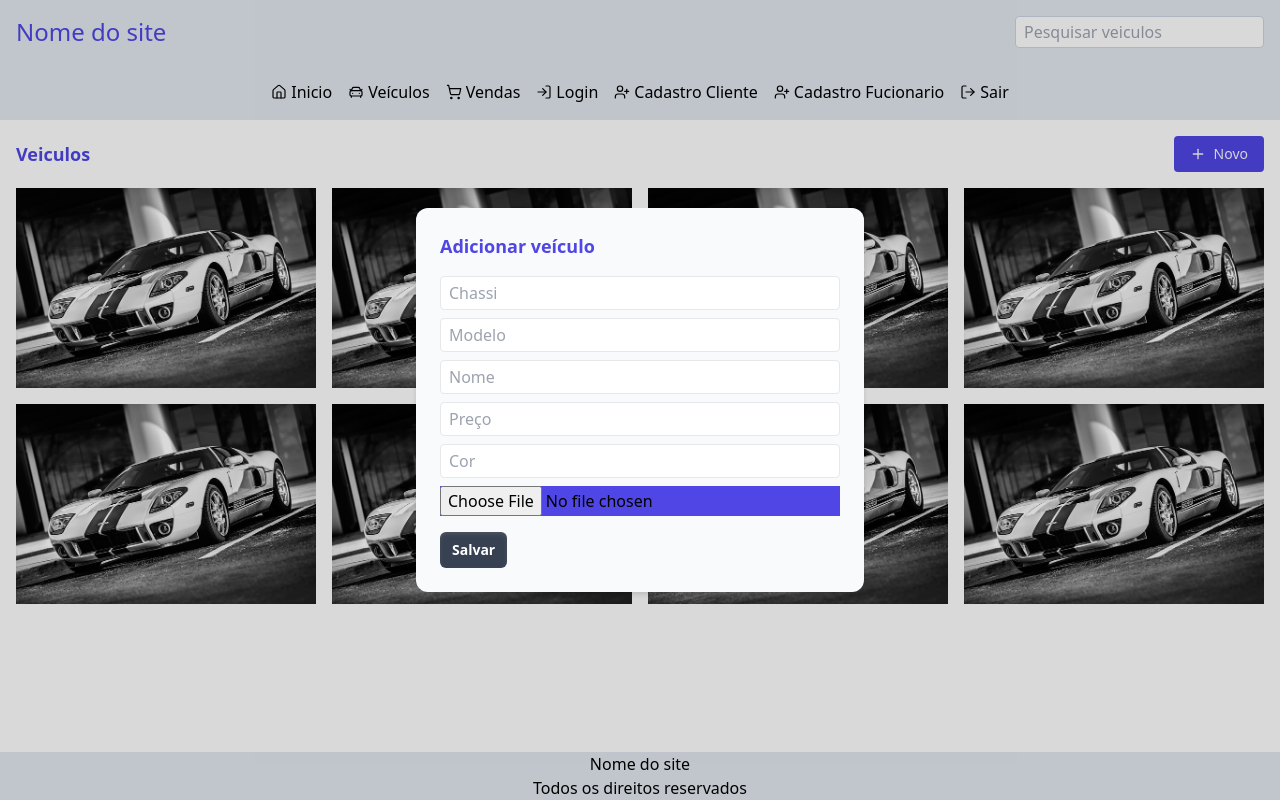
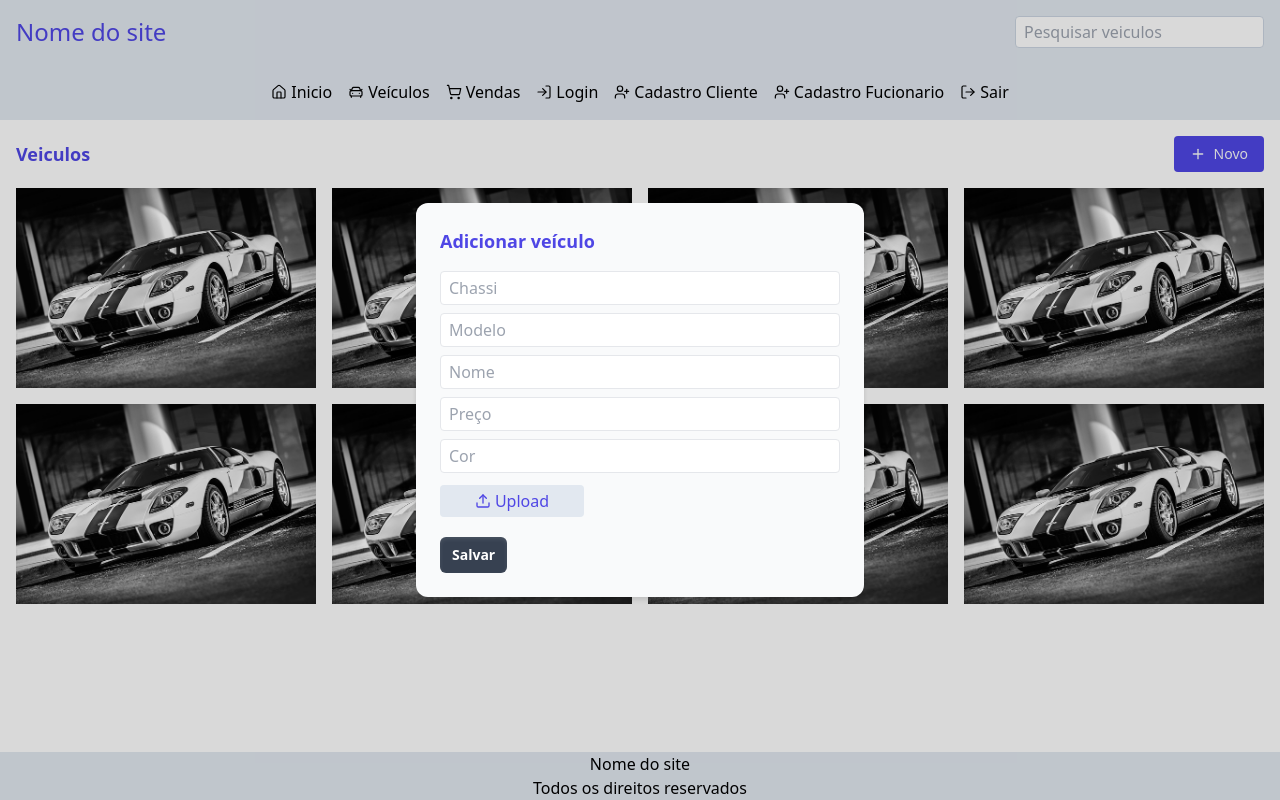
Before and after one commit to POO-ADS-IFPB-CZ/projeto-final-revachol, a React (Vite) app in the folder frontend_consorcio_automovel/: page /veiculos in a window 1280 px wide. Both pictures are taken after a click on the button "Novo". Built offline with nearby package versions, Linux system fonts and the light colour scheme.

Commit message:
fix: fix style of button type file

```diff
--- a/frontend_consorcio_automovel/src/pages/vehicles.jsx
+++ b/frontend_consorcio_automovel/src/pages/vehicles.jsx
@@ -5,6 +5,7 @@ import { Layout } from "../components/layout";
 import { Modal } from "../components/modal";
 import { Input } from "../components/input";
 import VehicleCard from "../components/vehicle-card";
+import { Upload } from "lucide-react";
 
 export function Vehicles() {
   const array = [1, 2, 3, 4, 5, 6, 7, 8]
@@ -25,13 +26,19 @@ export function Vehicles() {
               <Input type="text" placeholder="Nome" />
               <Input type="number" placeholder="Preço" />
               <Input type="text" placeholder="Cor" />
-              <input type="file" className="bg-primary" />
+              <div className="relative max-w-36 py-1">
+                <input type="file" className="absolute  opacity-0  inset-0 peer" />
+                <div className="flex justify-center items-center gap-1 py-1 rounded text-primary bg-slate-200 peer-hover:bg-slate-300">
+                  <Upload size={16}/>
+                  Upload
+                </div>
+              </div>
             </Modal>
           </div>
 
           <div className="gap-4 grid grid-cols-1 sm:grid-cols-2 md:grid-cols-3 lg:grid-cols-4 max-w-screen-2xl mx-auto">
             {array.map(num => (
-              <VehicleCard key={num}/>
+              <VehicleCard key={num} />
             ))}
           </div>
 
```
